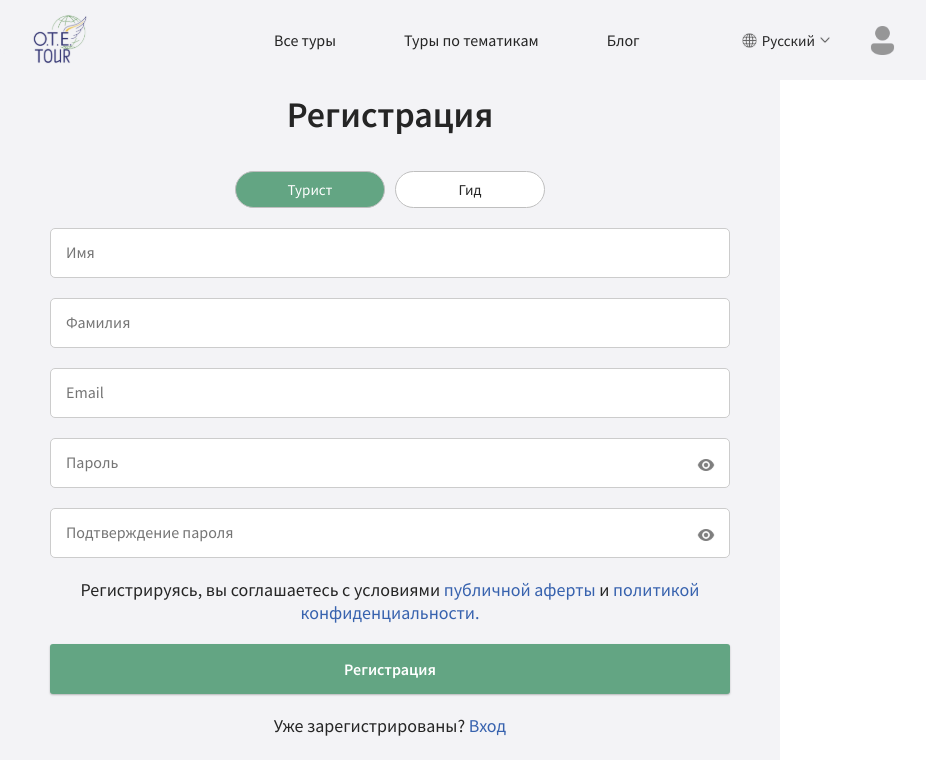
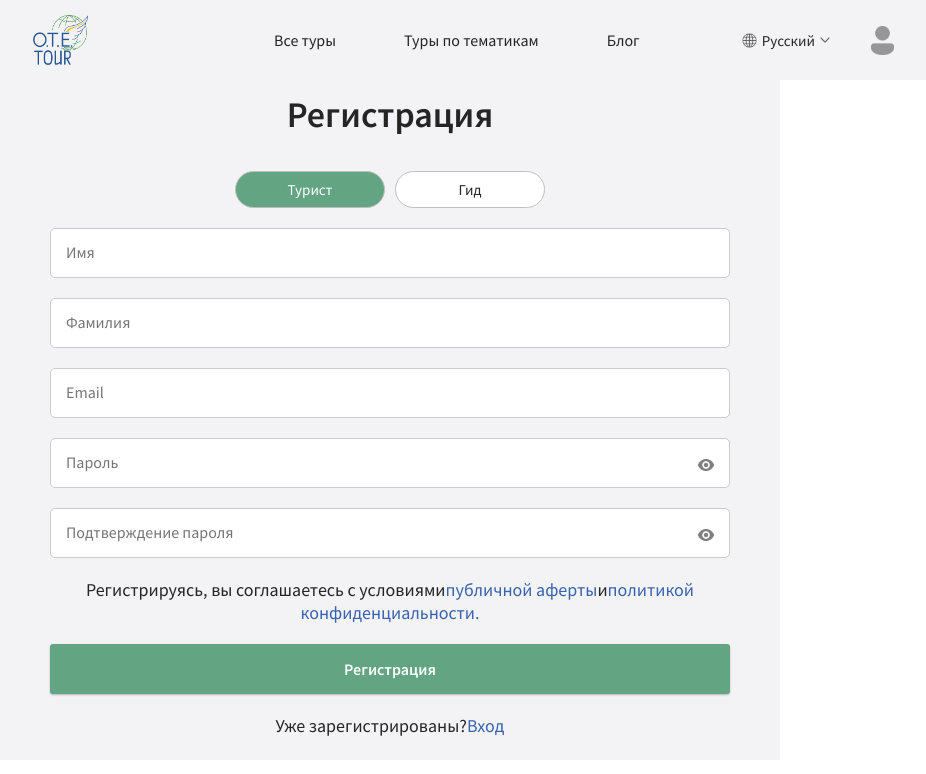
Before and after one commit to alkotras42/otetour, a React (Create React App) app: page /registration in a window 1280 px wide. Shown: the top 774 px of the page, without its empty margins (250-1176 px from the left). Built offline with nearby package versions, Linux system fonts and the light colour scheme; no server answers.

Commit message:
Изменил логотип, изменил стили ссылок

```diff
--- a/package.json
+++ b/package.json
@@ -10,7 +10,6 @@
 	},
 	"keywords": [],
 	"author": "",
-	"homepage": "https://test.otetour.com/",
 	"license": "ISC",
 	"dependencies": {
 		"@react-hook/window-size": "^3.0.7",
--- a/src/Layout/Header/Header.jsx
+++ b/src/Layout/Header/Header.jsx
@@ -1,6 +1,6 @@
 import React, { useState } from 'react'
 import styles from './Header.module.css'
-import LogoIcon from './images/logo.svg'
+import LogoIcon from './images/logo.png'
 import UserIcon from './images/user.svg'
 import LanguageIcon from './images/language.svg'
 import ToursIcon from './images/tours.svg'
--- a/src/Layout/Header/Header.module.css
+++ b/src/Layout/Header/Header.module.css
@@ -13,6 +13,11 @@
 	position: relative;
 	font-size: 16px;
 	line-height: 20px;
+}
+
+.logo {
+	width: 55px;
+	height: 50px;
 }
 
 .menu > div {
--- a/src/Pages/Home/HomeComponents/HomeHeader/HomeHeader.module.css
+++ b/src/Pages/Home/HomeComponents/HomeHeader/HomeHeader.module.css
@@ -1,7 +1,7 @@
 .header {
 	height: 470px;
 	display: grid;
-	grid-template-columns: 1fr minmax(320px, 1200px) 1fr;
+	grid-template-columns: 1fr minmax(280px, 1200px) 1fr;
 
 	justify-items: center;
 	gap: 10px;
@@ -72,6 +72,10 @@
 }
 
 @media screen and (max-width: 1160px) {
+	.header {
+		padding: 0 40px;
+	}
+
 	.h1 {
 		font-size: 36px;
 		line-height: 45px;
@@ -95,6 +99,10 @@
 }
 
 @media screen and (max-width: 660px) {
+	.header {
+		padding: 0 20px;
+	}
+
 	.form {
 		grid-template-columns: 1fr;
 	}
--- a/src/Pages/Login/Login.jsx
+++ b/src/Pages/Login/Login.jsx
@@ -32,9 +32,9 @@ export const Login = () => {
 					<Input type='password' placeholder='Password' name='password' value={user.password} onChange={handleChange} />
 					<Button onClick={LoginUser} className={styles.button}>Войти</Button>
 					<span>
-						Еще не зарегистрированы? <a href='/registration'>Регистрация</a>
+						Еще не зарегистрированы? <a href='/registration' className={styles.link}>Регистрация</a>
 					</span>
-					<a href=''>Забыли пароль?</a>
+					<a href='' className={styles.link}>Забыли пароль?</a>
 				</div>
 			</div>
 		</>
--- a/src/Pages/Login/Login.module.css
+++ b/src/Pages/Login/Login.module.css
@@ -30,10 +30,10 @@
 	height: 50px;
 }
 
-a {
-	color: #3762ae !important;
+.link {
+	color: #3762ae;
 }
 
-a:hover {
-	text-decoration: underline !important;
+.link:hover {
+	text-decoration: underline;
 }
--- a/src/Pages/Registration/Registration.jsx
+++ b/src/Pages/Registration/Registration.jsx
@@ -44,12 +44,21 @@ export const Registration = () => {
 					<Input type='password' placeholder='Пароль' />
 					<Input type='password' placeholder='Подтверждение пароля' />
 					<span>
-						Регистрируясь, вы соглашаетесь с условиями <a href=''>публичной аферты</a> и
-						<a href=''> политикой конфиденциальности.</a>
+						Регистрируясь, вы соглашаетесь с условиями
+						<a href='' className={styles.link}>
+							публичной аферты
+						</a>
+						и
+						<a href='' className={styles.link}>
+							политикой конфиденциальности.
+						</a>
 					</span>
 					<Button className={styles.button}>Регистрация</Button>
 					<span>
-						Уже зарегистрированы? <a href='/login'>Вход</a>
+						Уже зарегистрированы?
+						<a href='/login' className={styles.link}>
+							Вход
+						</a>
 					</span>
 				</div>
 			</div>
--- a/src/Pages/Registration/Registration.module.css
+++ b/src/Pages/Registration/Registration.module.css
@@ -66,10 +66,10 @@
 	height: 50px;
 }
 
-a {
-	color: #3762ae !important;
+.link {
+	color: #3762ae;
 }
 
-a:hover {
-	text-decoration: underline !important;
+.link:hover {
+	text-decoration: underline;
 }
--- a/src/index.css
+++ b/src/index.css
@@ -25,6 +25,10 @@ a {
 	color: #252525;
 }
 
+a:hover {
+	text-decoration: none;
+}
+
 * {
 	box-sizing: border-box;
 }
```
Also changed, not shown: src/Layout/Header/images/logo.png (added).
